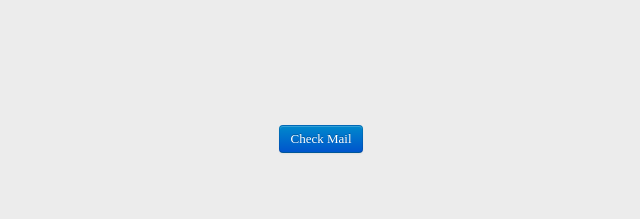
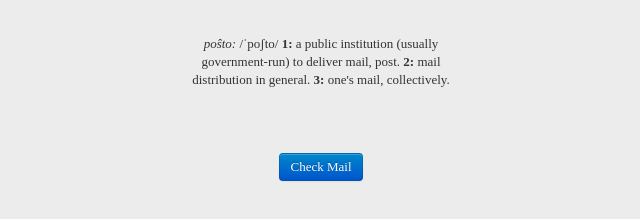
Before and after one commit to paultag/poshto, a plain HTML site: page bin/static/index.html in a window 1280 px wide. Shown: the part 433-652 px from the top of the page, without its empty margins (319-959 px from the left). Drawn offline with Linux system fonts and the light colour scheme.

Commit message:
classing this joint up a bit

```diff
--- a/bin/static/css/poshto.css
+++ b/bin/static/css/poshto.css
@@ -18,6 +18,13 @@ body {
     font-size:          1em;
 }
 
+.lecture {
+    margin-top:         3%;
+    width:              300px;
+    margin-left:        auto;
+    margin-right:       auto;
+}
+
 .options {
-    margin-top:         10%;
+    margin-top:         5%;
 }
--- a/bin/static/index.html
+++ b/bin/static/index.html
@@ -9,6 +9,12 @@
         <div class = 'welcome-splash' >
             <div class = 'headline' >Poŝto</div>
             <div class = 'subtext' >Exited to have you!</div>
+            <div class = 'lecture' >
+                <i>poŝto:</i> /ˈpoʃto/
+                <b>1:</b> a public institution (usually government-run) to
+                deliver mail, post. <b>2:</b> mail distribution in general.
+                <b>3:</b> one's mail, collectively.
+            </div>
             <div class = 'options' >
                 <a class = 'btn btn-primary' href = 'mail.html' >Check Mail</a>
             </div>
```
